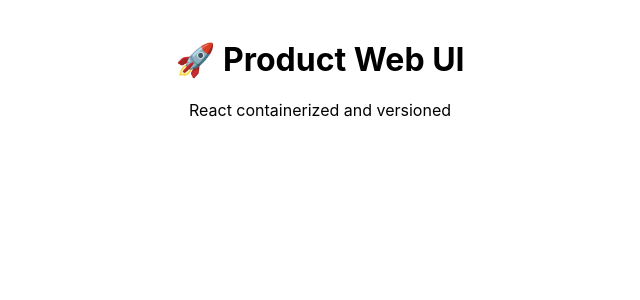
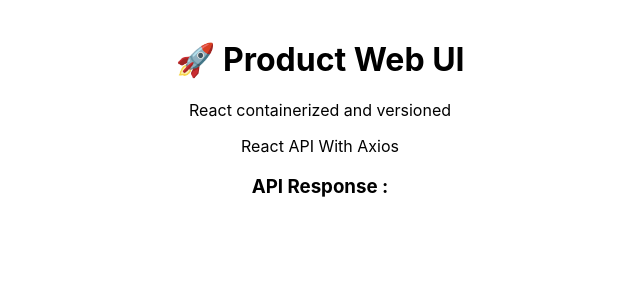
Before and after one commit to MaheshAdvaint/ghpagesdemo, a React (Create React App) app: page / in a window 1280 px wide. Shown: the top 300 px of the page, without its empty margins (320-960 px from the left). Built offline with nearby package versions, Linux system fonts and the light colour scheme; no server answers.

Commit message:
Add Docker image with axios API call

```diff
--- a/package.json
+++ b/package.json
@@ -2,12 +2,12 @@
   "name": "ghpagesdemo",
   "version": "0.1.0",
   "private": true,
-"homepage": "https://maheshadvaint.github.io/ghpagesdemo",
   "dependencies": {
     "@testing-library/dom": "^10.4.1",
     "@testing-library/jest-dom": "^6.9.1",
     "@testing-library/react": "^16.3.1",
     "@testing-library/user-event": "^13.5.0",
+    "axios": "^1.13.2",
     "react": "^19.2.3",
     "react-dom": "^19.2.3",
     "react-scripts": "5.0.1",
@@ -17,7 +17,7 @@
     "deploy": "gh-pages -d build",
     "start": "react-scripts start",
     "build": "react-scripts build",
-   "test": "react-scripts test --watch=false",
+    "test": "react-scripts test --watch=false",
     "eject": "react-scripts eject"
   },
   "eslintConfig": {
--- a/src/App.js
+++ b/src/App.js
@@ -1,14 +1,35 @@
 
+import { useEffect, useState } from 'react';
 import './App.css';
+import axios from "axios";
 
 function App() {
+  const [response, setResponse] = useState('');
+
+
+  useEffect(() => {
+    axios
+      .get("http://192.168.1.191:3000")
+      .then((response) => {
+        console.log("res", response.data);
+        setResponse(response.data);
+      })
+      .catch((err) => {
+        console.error(err.message);
+      });
+  }, []);
+
+
   return (
     <div style={{ textAlign: "center", marginTop: 40 }}>
       <h1>🚀 Product Web UI</h1>
       <p>React containerized and versioned</p>
+      <p>React API With Axios</p>
+      <div>
+        <h3>{'API Response :' + response}</h3>
+      </div>
     </div>
   );
 }
 
-
 export default App;
```
Also changed, not shown: 1 other file (tests, documents, lock files or other folders).
